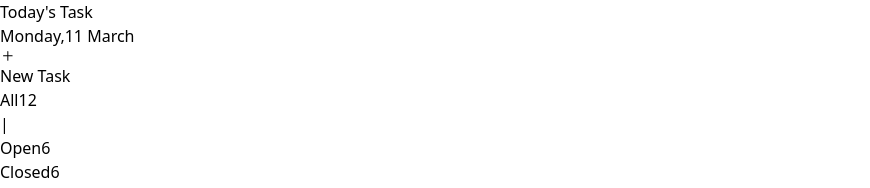
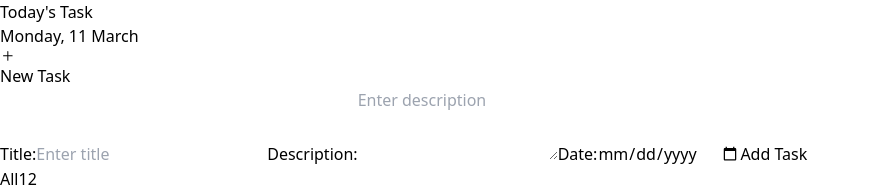
Before and after one commit to Victor-Stan/Task-manager-2, a React (Vite) app: page / in a window 1280 px wide. Both pictures are taken after a click on the button "New Task". Shown: the top 188 px of the page, without its empty margins (0-870 px from the left). Built offline with nearby package versions, Linux system fonts and the light colour scheme.

Commit message:
Implementing "New Task" functionality

```diff
--- a/src/App.tsx
+++ b/src/App.tsx
@@ -5,12 +5,15 @@ import TodoCards from "./components/TodoCards";
 import data from "./data.json";
 
 const App = () => {
-  const todos = data.data;
+  const initialTodos = data.data;
+  const [todos, setTodos] = useState(initialTodos);
+
   const [filteredTodos, setFilteredTodos] = useState(todos);
 
   return (
     <div className="flex flex-col w-full bg-slate-50 h-screen p-7">
-      <Header />
+      <Header setTodos={setTodos} updateFilteredTodos={setFilteredTodos} />
+
       <TaskCount todos={todos} setFilteredTodos={setFilteredTodos} />
       <TodoCards todos={filteredTodos} />
     </div>
--- a/src/components/Header.tsx
+++ b/src/components/Header.tsx
@@ -1,20 +1,109 @@
+import React, { useState } from "react";
 import { GoPlus } from "react-icons/go";
 
-const Header = () => {
+interface HeaderProps {
+  setTodos: React.Dispatch<React.SetStateAction<Todo[]>>;
+  updateFilteredTodos: React.Dispatch<React.SetStateAction<Todo[]>>;
+}
+
+interface Todo {
+  title: string;
+  desc: string;
+  done: boolean;
+  date: string;
+}
+
+const Header: React.FC<HeaderProps> = ({ setTodos, updateFilteredTodos }) => {
+  const [showForm, setShowForm] = useState(false);
+  const [title, setTitle] = useState("");
+  const [desc, setDesc] = useState("");
+  const [date, setDate] = useState("");
+
+  const handleNewTaskClick = () => {
+    setShowForm(true);
+  };
+
+  const handleFormSubmit = (e: React.FormEvent<HTMLFormElement>) => {
+    e.preventDefault();
+
+    const newTask = {
+      title,
+      desc,
+      date,
+      done: false,
+    };
+
+    setTodos((prevTodos) => [...prevTodos, newTask]);
+
+    updateFilteredTodos((prevFilteredTodos) => [...prevFilteredTodos, newTask]);
+
+    setTitle("");
+    setDesc("");
+    setDate("");
+    setShowForm(false);
+  };
+
   return (
     <div className="flex flex-row w-full">
       <div className="flex flex-col">
         <h1 className="text-2xl font-bold" id="yeah">
           Today's Task
         </h1>
-        <span className="text-sm mt-1 font-light">Monday,11 March</span>
+        <span className="text-sm mt-1 font-light">Monday, 11 March</span>
       </div>
-      <div className=" ml-auto ">
-        <button className="bg-blue-100  text-blue-700 font-medium text-sm p-1 w-55 rounded-xl inline-flex items-center my-auto">
+      <div className="ml-auto">
+        <button
+          className="bg-blue-100 text-blue-700 font-medium text-sm p-1 w-55 rounded-xl inline-flex items-center my-auto"
+          onClick={handleNewTaskClick}
+        >
           <GoPlus />
           <span className="p-1"> New Task</span>
         </button>
       </div>
+      {showForm && (
+        <div className="absolute top-0 left-0 w-full h-full flex items-center justify-center bg-gray-900 bg-opacity-50">
+          <form
+            className="bg-white shadow-md rounded-lg p-5"
+            onSubmit={handleFormSubmit}
+          >
+            <label className="block mb-2">
+              <span className="text-gray-700">Title:</span>
+              <input
+                type="text"
+                className="form-input mt-1 block w-full border-gray-300 rounded-md"
+                placeholder="Enter title"
+                value={title}
+                onChange={(e) => setTitle(e.target.value)}
+              />
+            </label>
+            <label className="block mb-2">
+              <span className="text-gray-700">Description:</span>
+              <textarea
+                className="form-textarea mt-1 block w-full border-gray-300 rounded-md"
+                rows={3}
+                placeholder="Enter description"
+                value={desc}
+                onChange={(e) => setDesc(e.target.value)}
+              ></textarea>
+            </label>
+            <label className="block mb-2">
+              <span className="text-gray-700">Date:</span>
+              <input
+                type="date"
+                className="form-input mt-1 block w-full border-gray-300 rounded-md"
+                value={date}
+                onChange={(e) => setDate(e.target.value)}
+              />
+            </label>
+            <button
+              type="submit"
+              className="bg-blue-500 text-white px-4 py-2 rounded-lg mt-3"
+            >
+              Add Task
+            </button>
+          </form>
+        </div>
+      )}
     </div>
   );
 };
--- a/src/components/TaskCount.tsx
+++ b/src/components/TaskCount.tsx
@@ -9,7 +9,7 @@ interface Todo {
 
 interface TaskCountProps {
   todos: Todo[];
-  setFilteredTodos: React.Dispatch<React.SetStateAction<Todo[]>>; // Add setFilteredTodos prop
+  setFilteredTodos: React.Dispatch<React.SetStateAction<Todo[]>>;
 }
 
 const TaskCount: React.FC<TaskCountProps> = ({ todos, setFilteredTodos }) => {
@@ -17,7 +17,7 @@ const TaskCount: React.FC<TaskCountProps> = ({ todos, setFilteredTodos }) => {
 
   const handleTabClick = (tab: string) => {
     setSelectedTab(tab);
-    // Filter todos based on the selected tab and update filteredTodos state
+
     if (tab === "open") {
       setFilteredTodos(todos.filter((todo) => !todo.done));
     } else if (tab === "closed") {
```
